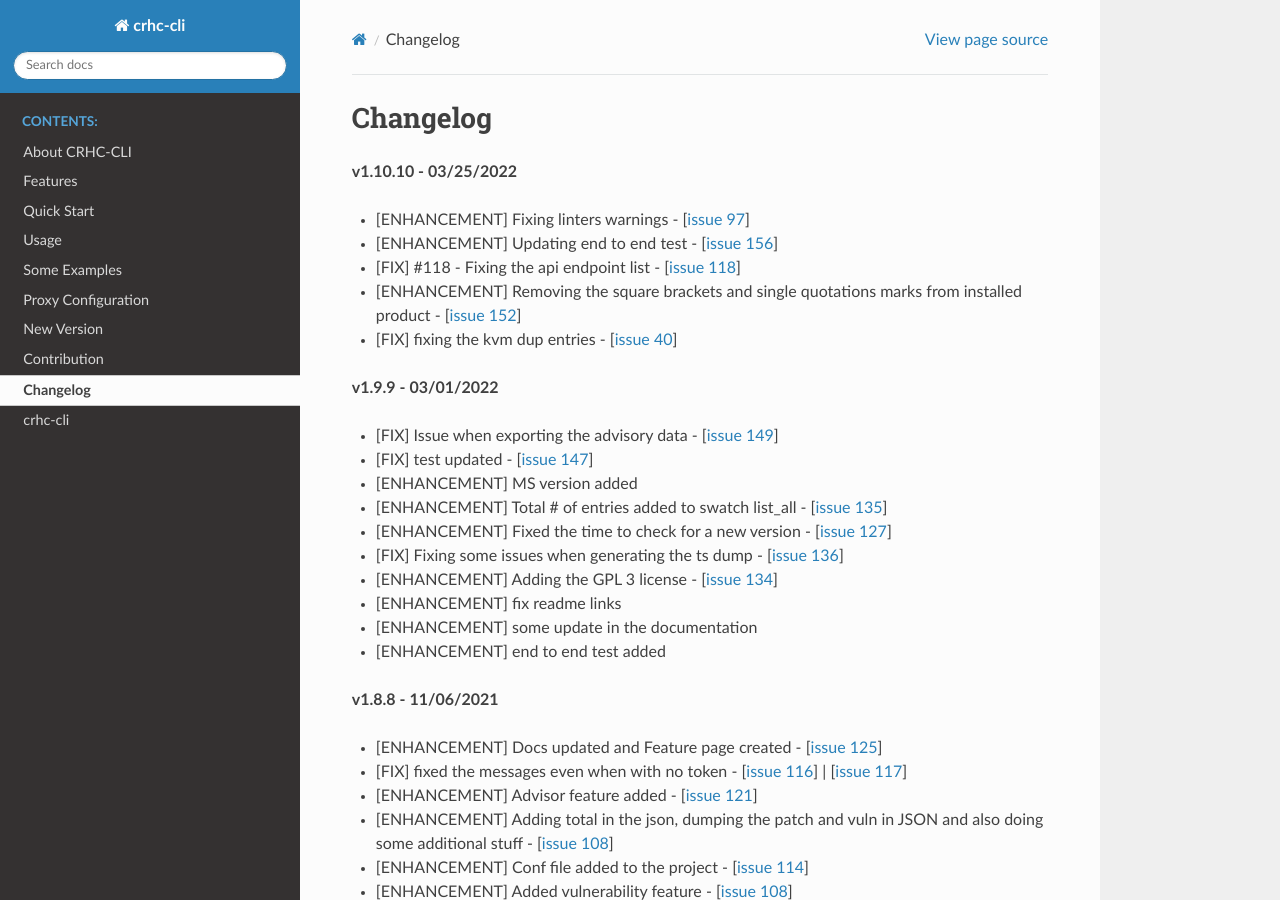
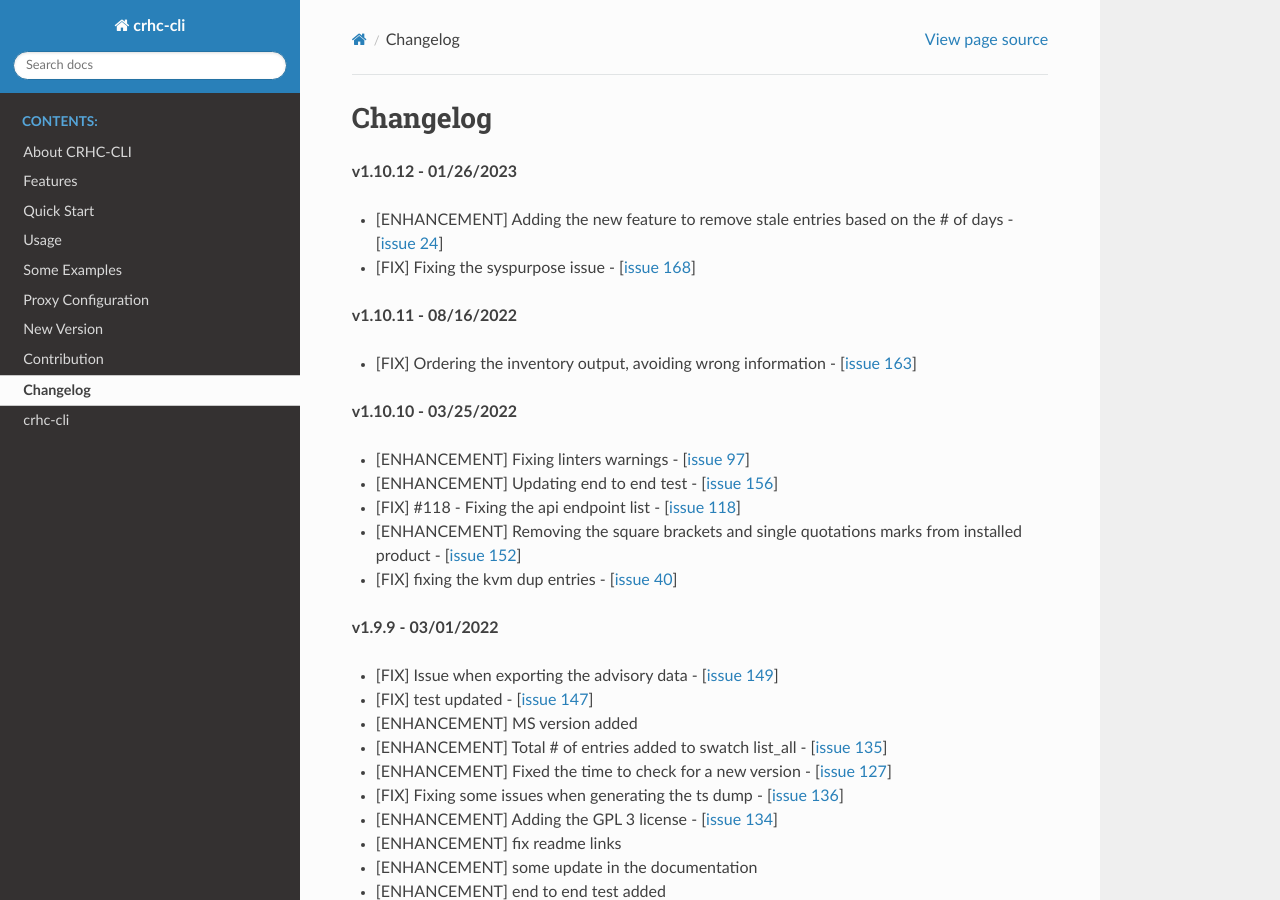
Before and after one commit to C-RH-C/crhc-cli, a Sphinx documentation site: the page built from docs/changelog.rst, in a window 1280 px wide and 900 px high. Built offline with Sphinx 7.4.7 and the Read the Docs theme 2.0.0, drawn with Linux system fonts in a browser that asks for light colours.

Commit message:
Changelog updated

```diff
--- a/docs/changelog.rst
+++ b/docs/changelog.rst
@@ -1,5 +1,22 @@
 Changelog
 ---------
+
+**v1.10.12 - 01/26/2023**
+
+- [ENHANCEMENT] Adding the new feature to remove stale entries based on the # of days - [`issue 24`_]
+- [FIX] Fixing the syspurpose issue - [`issue 168`_]
+
+.. _issue 168: https://github.com/C-RH-C/crhc-cli/issues/168
+.. _issue 24: https://github.com/C-RH-C/crhc-cli/issues/24
+
+
+
+**v1.10.11 - 08/16/2022**
+
+- [FIX] Ordering the inventory output, avoiding wrong information - [`issue 163`_]
+.. _issue 163: https://github.com/C-RH-C/crhc-cli/issues/163
+
+
 
 **v1.10.10 - 03/25/2022**
 
@@ -38,6 +55,7 @@
 .. _issue 134: https://github.com/C-RH-C/crhc-cli/pull/134
 
 
+
 **v1.8.8 - 11/06/2021**
 
 - [ENHANCEMENT] Docs updated and Feature page created - [`issue 125`_]
@@ -63,6 +81,7 @@
 .. _issue 102: https://github.com/C-RH-C/crhc-cli/issues/102
 
 
+
 **v1.7.7 - 10/16/2021**
 
 - [ENHANCEMENT] issue_summary_created - [`issue 76`_]
@@ -78,6 +97,7 @@
 .. _issue 88: https://github.com/C-RH-C/crhc-cli/issues/88
 
 
+
 **v1.6.6 - 10/12/2021**
 
 - [ENHANCEMENT] help redesigned and some tests added - [`issue 82`_]
@@ -86,11 +106,14 @@
 .. _issue 82: https://github.com/C-RH-C/crhc-cli/issues/82
 
 
+
 **v1.5.6 - 10/03/2021**
 
 - [FIX] Fixed the correct # of pages and servers - [`issue 78`_]
 
 .. _issue 78: https://github.com/C-RH-C/crhc-cli/issues/78
+
+
 
 **v1.5.5 - 10/02/2021**
 
@@ -111,10 +134,12 @@
 .. _issue 59: https://github.com/C-RH-C/crhc-cli/issues/59
 
 
+
 **v1.4.4 - 09/23/2021**
 
 - [FIX] Fixing the error caused by an empty conf file
 - [FIX] fixing a minor typo that is causing keyerror issue for the inventory list - short version
+
 
 
 **v1.4.3 - 09/11/2021**
@@ -145,6 +170,7 @@
 - [FEATURE] Authentication using Token
 
 
+
 **v1.1.0 08/25/2021**
 
 - [RFE] remove the sort keys in the JSON output
@@ -154,6 +180,7 @@
 - [FEATURE] Way to query the API endpoint directly
 
 
+
 **v1.0.0 - 08/07/2021**
 
  - Initial idea and first piece of code! :)
```
